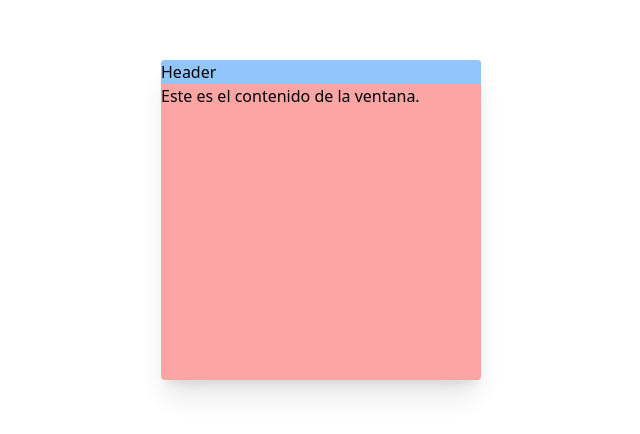
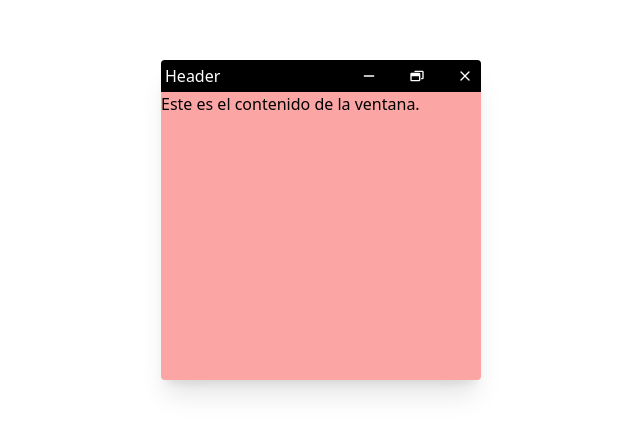
Before and after one commit to sergitejada/web-windows, a React (Vite) app: page / in a window 1280 px wide. Shown: the part 240-674 px from the top of the page, without its empty margins (139-779 px from the left). Built offline with nearby package versions, Linux system fonts and the light colour scheme.

Commit message:
Refactor window component for improved header design and functionality

```diff
--- a/src/components/Window.tsx
+++ b/src/components/Window.tsx
@@ -169,10 +169,66 @@ export default function Window() {
         }}
       >
         <div
-          className="bg-blue-300 cursor-move rounded-t"
+          className="bg-black cursor-move rounded-t flex items-center justify-between"
           onMouseDown={onMouseDown}
         >
-          Header
+          <span className="p-1 text-white">Header</span>
+          <div className="flex gap-4 cursor-auto h-full items-center">
+            <svg
+              className="w-8 h-full text-white hover:bg-white/20 p-2"
+              aria-hidden="true"
+              xmlns="http://www.w3.org/2000/svg"
+              width="32"
+              height="32"
+              fill="none"
+              viewBox="0 0 24 24"
+            >
+              <path
+                stroke="currentColor"
+                stroke-linecap="round"
+                stroke-linejoin="round"
+                stroke-width="2"
+                d="M5 12h14"
+              />
+            </svg>
+            <svg
+              className="w-8 h-full text-white p-2 hover:bg-white/20"
+              aria-hidden="true"
+              xmlns="http://www.w3.org/2000/svg"
+              width="32"
+              height="32"
+              fill="currentColor"
+              viewBox="0 0 24 24"
+            >
+              <path
+                fill-rule="evenodd"
+                d="M8 5a1 1 0 0 1 1-1h11a2 2 0 0 1 2 2v9a2 2 0 0 1-2 2h-1a1 1 0 1 1 0-2h1V6H9a1 1 0 0 1-1-1Z"
+                clip-rule="evenodd"
+              />
+              <path
+                fill-rule="evenodd"
+                d="M4 7a2 2 0 0 0-2 2v9a2 2 0 0 0 2 2h11a2 2 0 0 0 2-2V9a2 2 0 0 0-2-2H4Zm0 11v-5.5h11V18H4Z"
+                clip-rule="evenodd"
+              />
+            </svg>
+            <svg
+              className="w-8 h-full text-white p-2 hover:bg-white/20"
+              aria-hidden="true"
+              xmlns="http://www.w3.org/2000/svg"
+              width="32"
+              height="32"
+              fill="none"
+              viewBox="0 0 24 24"
+            >
+              <path
+                stroke="currentColor"
+                stroke-linecap="round"
+                stroke-linejoin="round"
+                stroke-width="2"
+                d="M6 18 17.94 6M18 18 6.06 6"
+              />
+            </svg>
+          </div>
         </div>
         <div className="contenido">
           <p>Este es el contenido de la ventana.</p>
```
